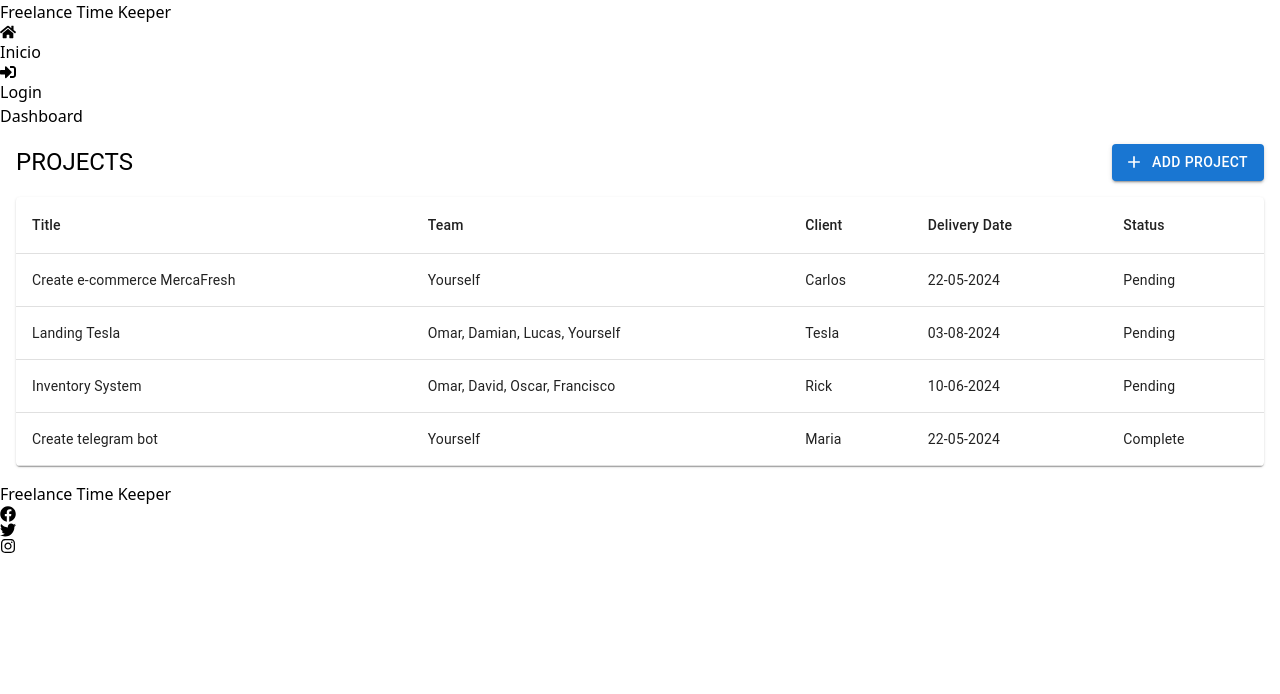
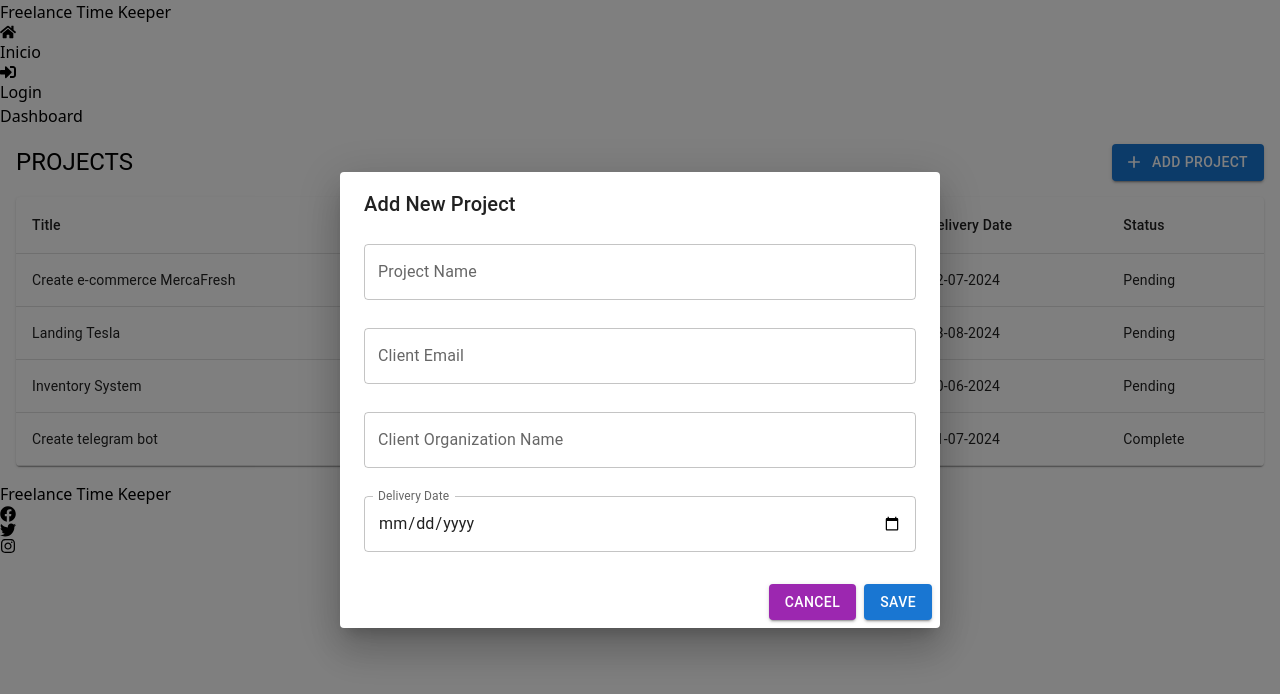
Before and after one commit to No-Country-simulation/C19-17-m-java-react, a React (Vite) app in the folder freelancer-timer-keeper/frontend/: page /projects in a window 1280 px wide. Both pictures are taken after a click on the button "ADD PROJECT". Shown: the top 694 px of the page. Built offline with nearby package versions, Linux system fonts and the light colour scheme; no server answers.

Commit message:
refactor: convert Projects component to TypeScript and enhance UX/UI

```diff
--- /dev/null
+++ b/freelancer-timer-keeper/frontend/src/components/projects/modal.project.tsx
@@ -0,0 +1,101 @@
+import React from 'react';
+import { Button, Dialog, DialogActions, DialogContent, DialogTitle, TextField, Grid } from '@mui/material';
+
+interface ModalProps {
+  open: boolean;
+  onClose: () => void;
+}
+
+const ProjectModal: React.FC<ModalProps> = ({ open, onClose }) => {
+  const [projectName, setProjectName] = React.useState<string>('');
+  const [clientEmail, setClientEmail] = React.useState<string>('');
+  const [clientOrgName, setClientOrgName] = React.useState<string>('');
+  const [deliveryDate, setDeliveryDate] = React.useState<string>('');
+
+  const handleClose = () => {
+    onClose();
+  };
+
+  const handleSave = () => {
+    // Handle saving the data here
+    console.log('Project Name:', projectName);
+    console.log('Client Email:', clientEmail);
+    console.log('Client Org Name:', clientOrgName);
+    console.log('Delivery Date:', deliveryDate);
+
+    // Close the modal after saving
+    onClose();
+  };
+
+  return (
+    <Dialog open={open} onClose={handleClose} aria-labelledby="form-dialog-title">
+      <DialogTitle id="form-dialog-title">Add New Project</DialogTitle>
+      <DialogContent>
+        <Grid container spacing={2}>
+          <Grid item xs={12}>
+            <TextField
+              autoFocus
+              margin="dense"
+              id="projectName"
+              label="Project Name"
+              type="text"
+              fullWidth
+              value={projectName}
+              onChange={(e) => setProjectName(e.target.value)}
+              variant="outlined"
+            />
+          </Grid>
+          <Grid item xs={12}>
+            <TextField
+              margin="dense"
+              id="clientEmail"
+              label="Client Email"
+              type="email"
+              fullWidth
+              value={clientEmail}
+              onChange={(e) => setClientEmail(e.target.value)}
+              variant="outlined"
+            />
+          </Grid>
+          <Grid item xs={12}>
+            <TextField
+              margin="dense"
+              id="clientOrgName"
+              label="Client Organization Name"
+              type="text"
+              fullWidth
+              value={clientOrgName}
+              onChange={(e) => setClientOrgName(e.target.value)}
+              variant="outlined"
+            />
+          </Grid>
+          <Grid item xs={12}>
+            <TextField
+              margin="dense"
+              id="deliveryDate"
+              label="Delivery Date"
+              type="date"
+              fullWidth
+              InputLabelProps={{
+                shrink: true,
+              }}
+              value={deliveryDate}
+              onChange={(e) => setDeliveryDate(e.target.value)}
+              variant="outlined"
+            />
+          </Grid>
+        </Grid>
+      </DialogContent>
+      <DialogActions>
+        <Button onClick={handleClose} color="secondary" variant="contained">
+          Cancel
+        </Button>
+        <Button onClick={handleSave} color="primary" variant="contained">
+          Save
+        </Button>
+      </DialogActions>
+    </Dialog>
+  );
+};
+
+export default ProjectModal;
--- a/freelancer-timer-keeper/frontend/src/components/projects/projects.tsx
+++ b/freelancer-timer-keeper/frontend/src/components/projects/projects.tsx
@@ -1,23 +1,42 @@
-
+import React, { useState } from 'react';
 import { Table, TableBody, TableCell, TableContainer, TableHead, TableRow, Paper, Button, Typography } from '@mui/material';
 import AddIcon from '@mui/icons-material/Add';
+import ProjectModal from './modal.project';
 
-const projectsData = [
-  { title: 'Create e-commerce MercaFresh', team: 'Yourself', client: 'Carlos', deliveryDate: '22-05-2024', status: 'Pending' },
+interface Project {
+  title: string;
+  team: string;
+  client: string;
+  deliveryDate: string;
+  status: string;
+}
+
+const projectsData: Project[] = [
+  { title: 'Create e-commerce MercaFresh', team: 'Yourself', client: 'Carlos', deliveryDate: '22-07-2024', status: 'Pending' },
   { title: 'Landing Tesla', team: 'Omar, Damian, Lucas, Yourself', client: 'Tesla', deliveryDate: '03-08-2024', status: 'Pending' },
   { title: 'Inventory System', team: 'Omar, David, Oscar, Francisco', client: 'Rick', deliveryDate: '10-06-2024', status: 'Pending' },
-  { title: 'Create telegram bot', team: 'Yourself', client: 'Maria', deliveryDate: '22-05-2024', status: 'Complete' },
-  // Añade más proyectos si es necesario
+  { title: 'Create telegram bot', team: 'Yourself', client: 'Maria', deliveryDate: '11-07-2024', status: 'Complete' },
+  // Add more projects if needed
 ];
 
-const Projects = () => {
+const Projects: React.FC = () => {
+  const [openModal, setOpenModal] = useState<boolean>(false); // State to control the visibility of the modal
+
+  const handleOpenModal = () => {
+    setOpenModal(true);
+  };
+
+  const handleCloseModal = () => {
+    setOpenModal(false);
+  };
+
   return (
     <div style={{ padding: '16px' }}>
       <div style={{ display: 'flex', justifyContent: 'space-between', alignItems: 'center', marginBottom: '16px' }}>
         <Typography variant="h5" component="h2">
           PROJECTS
         </Typography>
-        <Button variant="contained" color="primary" startIcon={<AddIcon />}>
+        <Button variant="contained" color="primary" startIcon={<AddIcon />} onClick={handleOpenModal}>
           Add Project
         </Button>
       </div>
@@ -45,6 +64,9 @@ const Projects = () => {
           </TableBody>
         </Table>
       </TableContainer>
+
+      {/* Render the modal */}
+      <ProjectModal open={openModal} onClose={handleCloseModal} />
     </div>
   );
 };
```
